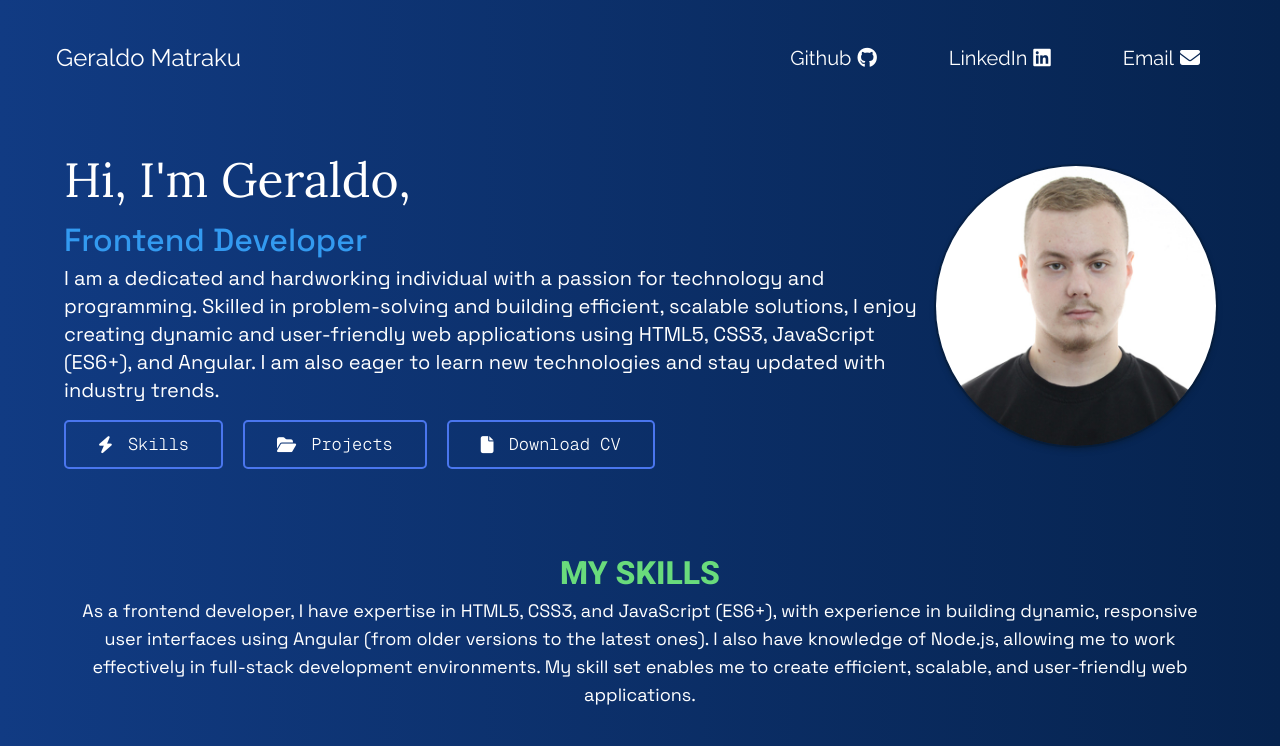
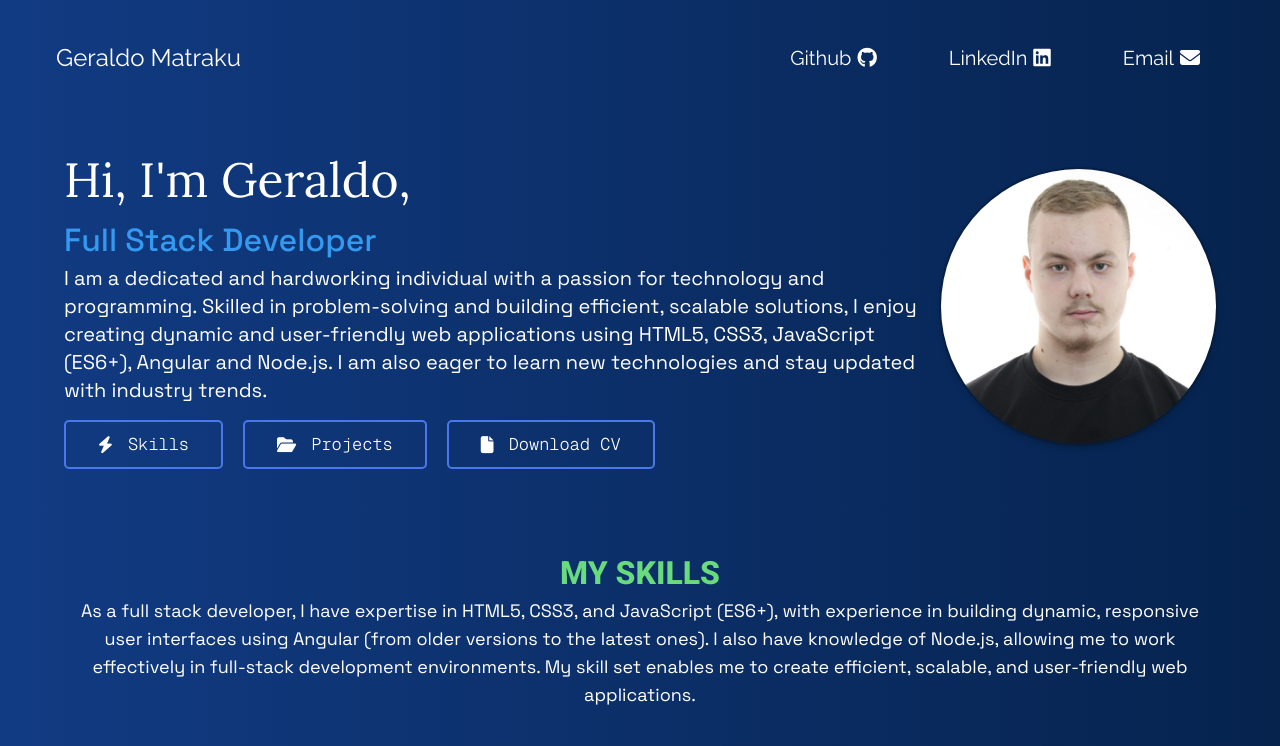
Before and after one commit to matrakugeri/Portfolio-Tailwind, a website built with Parcel: page index.html in a window 1280 px wide. Shown: the top 746 px of the page. Built offline with nearby package versions, Linux system fonts and the light colour scheme; a web font is replaced by a local one.

Commit message:
small changes

```diff
--- a/index.html
+++ b/index.html
@@ -1,9 +1,9 @@
-<!DOCTYPE html>
+<!doctype html>
 <html lang="en" class="scroll-smooth">
   <head>
     <meta charset="UTF-8" />
     <meta name="viewport" content="width=device-width, initial-scale=1.0" />
-    <title>Geraldo Matraku - Frontend Developer</title>
+    <title>Geraldo Matraku - Full Stack Developer</title>
     <link
       rel="icon"
       type="image/png"
@@ -127,15 +127,15 @@
         <div>
           <h2 class="font-lora text-paragraphFont">Hi, I'm Geraldo,</h2>
           <h3 class="text-headingFont text-skyBlue font-space font-medium">
-            Frontend Developer
+            Full Stack Developer
           </h3>
           <p class="text-white text-xl font-space">
             I am a dedicated and hardworking individual with a passion for
             technology and programming. Skilled in problem-solving and building
             efficient, scalable solutions, I enjoy creating dynamic and
             user-friendly web applications using HTML5, CSS3, JavaScript (ES6+),
-            and Angular. I am also eager to learn new technologies and stay
-            updated with industry trends.
+            Angular and Node.js. I am also eager to learn new technologies and
+            stay updated with industry trends.
           </p>
           <div class="mt-4 flex gap-5 mobileLg:flex-col">
             <a
@@ -153,7 +153,7 @@
               Projects
             </a>
             <a
-              href="img/cv/Geraldo Matraku - Angular Developer CV.pdf"
+              href="img/cv/Geraldo Matraku - Full Stack CV.pdf"
               download
               class="anchor font-geist flex justify-center items-center"
             >
@@ -179,7 +179,7 @@
           MY SKILLS
         </p>
         <p class="text text-white text-center text-lg font-space">
-          As a frontend developer, I have expertise in HTML5, CSS3, and
+          As a full stack developer, I have expertise in HTML5, CSS3, and
           JavaScript (ES6+), with experience in building dynamic, responsive
           user interfaces using Angular (from older versions to the latest
           ones). I also have knowledge of Node.js, allowing me to work
```
Also changed, not shown: 1 other file.
